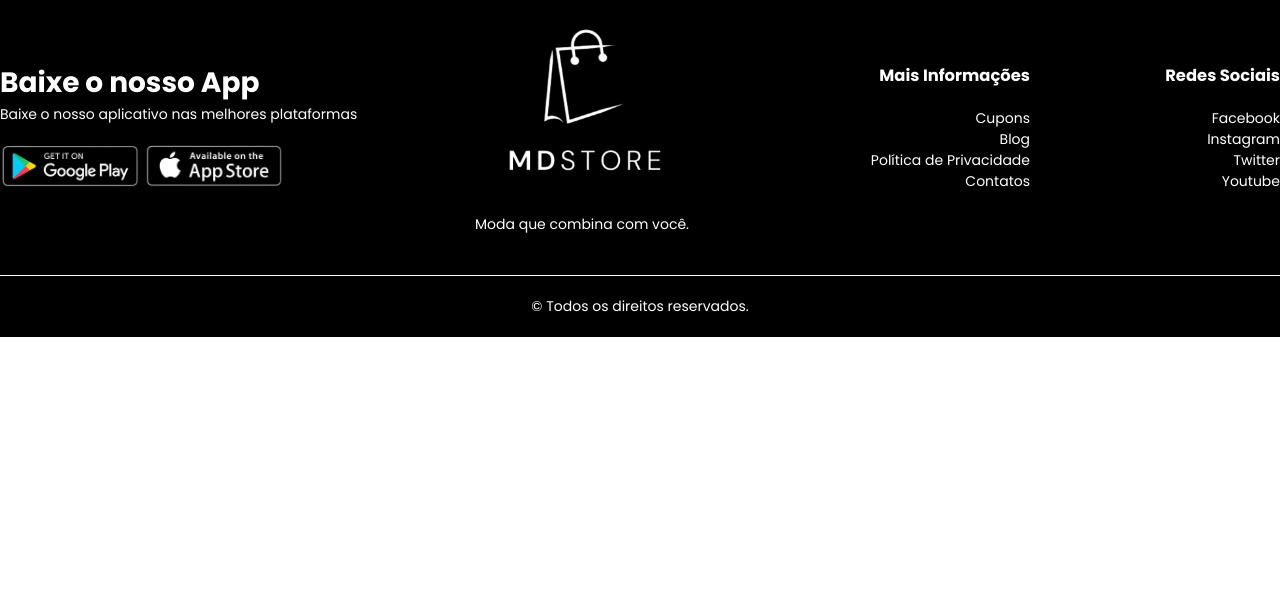
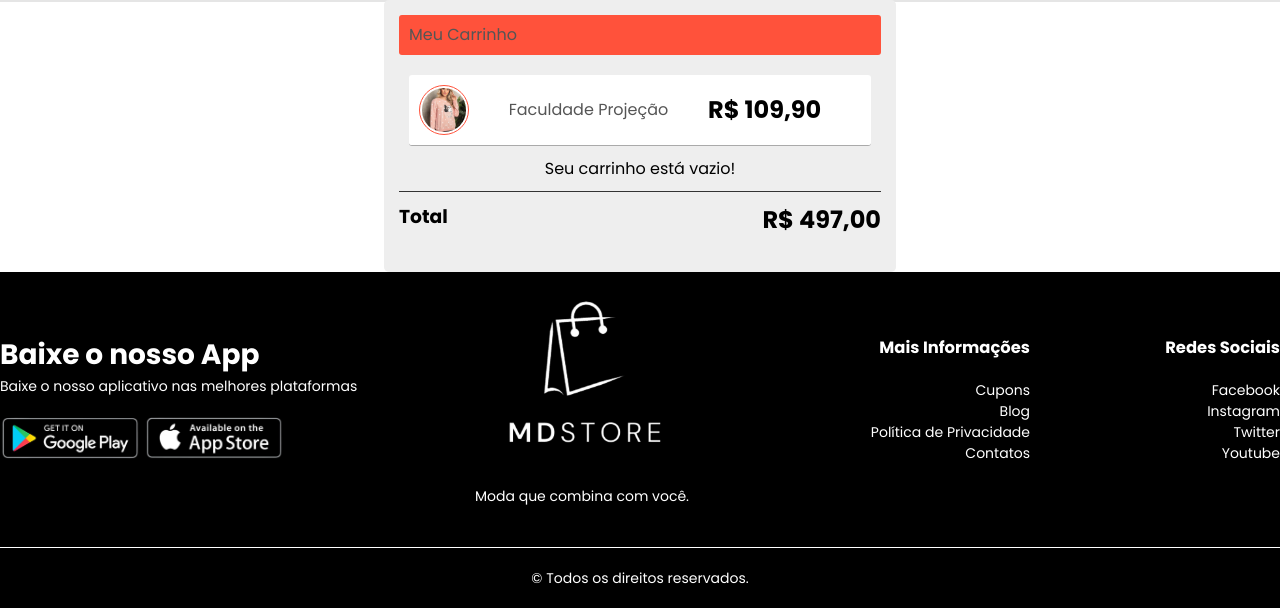
Before and after one commit to MatheusDClima/Loja.PHP, a PHP site: page /carrinho.php in a window 1280 px wide. Shown: the part 176-784 px from the top of the page. Run offline with PHP 8.4, Linux system fonts and the light colour scheme; some libraries are stand-ins or nearby versions.

Commit message:
Css carrinho

```diff
--- a/assets/css/style.css
+++ b/assets/css/style.css
@@ -514,71 +514,66 @@ ul{
 
 /*-----------CARRINHO DE COMPRAS----------*/
 
-.carrinho-compras{
-    margin: 80px auto;
+.barraLateral{
+    width: 40%;
+    border-radius: 5px;
+    background-color: #eee;
+    margin: auto;
+    padding: 15px;
+    text-align: center;
 }
 
-table{
-    width: 100%;
-    border-collapse: collapse;
+.topoCarrinho{
+    background-color: var(--cor-padrao);
+    display: flex;
+    align-items: center;
+    height: 40px;
+    border-radius: 3px;
+    padding: 10px;
+    margin-bottom: 20px;
+    color: var(--cor-fonte);
 }
 
-.info-carrinho{
+.item-carrinho{
     display: flex;
-    flex-wrap: wrap;
+    align-items: center;
+    justify-content: space-between;
+    padding: 10px;
+    background-color: var(--cor-fonte);
+    border-radius: 3px;
+    margin: 10px 10px;
+    border-bottom: 1px solid #aaa;
 }
 
-th{
-    background-color: var(--cor-padrao);
-    color: var(--cor-fonte);
-    text-align: left;
-    font-weight: normal;
-    padding: 5px;
+.linha-imagem{
+    display: flex;
+    width: 50px;
+    height: 50px;
+    border-radius: 50%;
+    border: 1px solid var(--cor-padrao);
+    align-items: center;
+    justify-content: center;
 }
 
-.info-carrinho small{
-    color: var(--cor-btn-fonte);
+.img-carrinho{
+    width: 90%;
+    height: 90%;
+    border-radius: 50%;
+    object-fit: cover;
+    object-position: center;
 }
 
-td{
-    padding: 10px 5px;
+.rodape-carrinho{
+    display: flex;
+    justify-content: space-between;
+    margin: 10px 0;
+    padding: 10px 0;
+    border-top: 1px solid #333;
 }
 
-td input{
-    width: 40px;
-    height: 30px;
-    padding: 5px;
-}
-
-td a{
-    color: var(--cor-padrao);
-    font-size: 12px;
-    text-decoration: none;
-}
-
-td img{
-    width: 80px;
-    height: 80px;
-    margin-right: 10px;
-}
-
-.valor-total{
-    display: flex;
-    justify-content: flex-end;
-}
-
-.valor-total table{
-    border-top: 3px solid var(--cor-padrao);
-    width: 100%;
-    max-width: 420px;
-}
-
-td:last-child{
-    text-align: right;
-}
-
-th:last-child{
-    text-align: right;
+.fa-trash-o:hover{
+    cursor: pointer;
+    color: var(--cor-fonte-corpo-leve);
 }
 
 /*----------MINHA CONTA-----------*/
--- a/carrinho.php
+++ b/carrinho.php
@@ -11,7 +11,7 @@ require('./sheep_core/config.php');
     <meta name="viewport" content="width=device-width, initial-scale=1.0">
     <link rel="stylesheet" href="assets/css/style.css">
     <link rel="shortcut icon" href="assets/img/carrinho2.png" type="image/x-icon">
-    <title>Ver Produto</title>
+    <title>Carrinho</title>
 </head>
 
 <body>
@@ -53,10 +53,42 @@ require('./sheep_core/config.php');
     </div>
     <!--FIM BANNER MATHEUS DIAS-->
 
-    <!--INÍCIO CARRINHO DE COMPRAS-->
 
 
+     <!--INÍCIO CARRINHO DE COMPRAS-->
 
+     <div class="barraLateral">
+
+            <div class="topoCarrinho">
+                <p>Meu Carrinho</p>
+            </div>
+
+        <!--INÍCIO PRODUTO CARRINHO DE COMPRAS-->
+        <div class="item-carrinho">
+
+            <div class="linha-imagem">
+                <img src="assets/img/produto-4.jpg" alt="" class="img-carrinho">
+            </div>
+
+                <p>Faculdade Projeção</p>
+                <h2>R$ 109,90</h2>
+
+            <form action="filtros/excluir.php" method="post">
+                <input type="hidden" name="id_produto" value="">
+                <button type="submit" style="border:none; background:none;"><i class="fa fa-trash-o"></i></button>
+            </form>
+
+        </div>
+        <!--FIM PRODUTO CARRINHO DE COMPRAS-->
+
+        <div class="item-carrinho-vazio">Seu carrinho está vazio!</div>
+
+        <div class="rodape-carrinho">
+            <h3>Total</h3>
+            <h2>R$ 497,00</h2>
+        </div>
+
+    </div>
     <!--FIM CARRINHO DE COMPRAS-->
 
 
```
